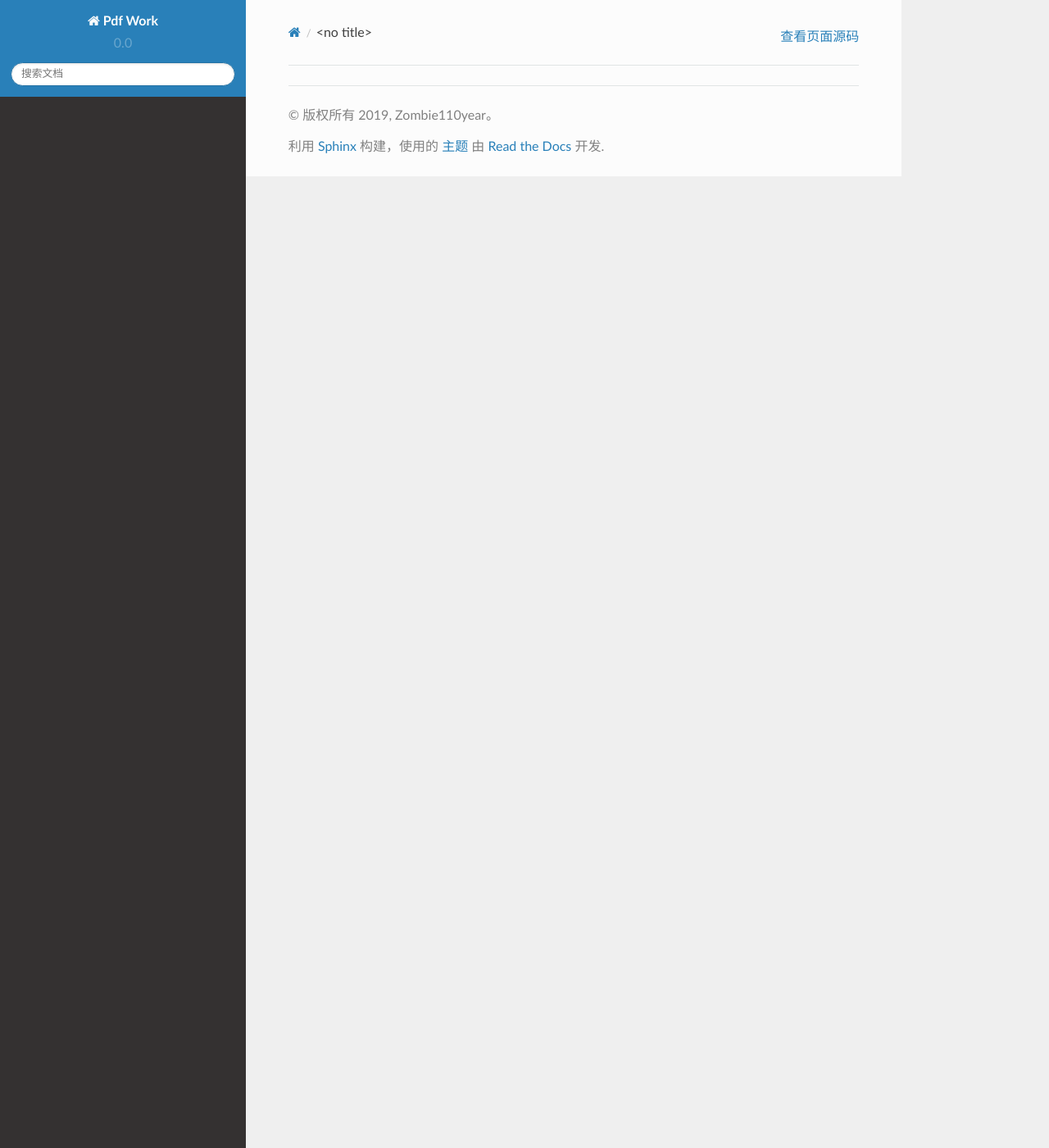
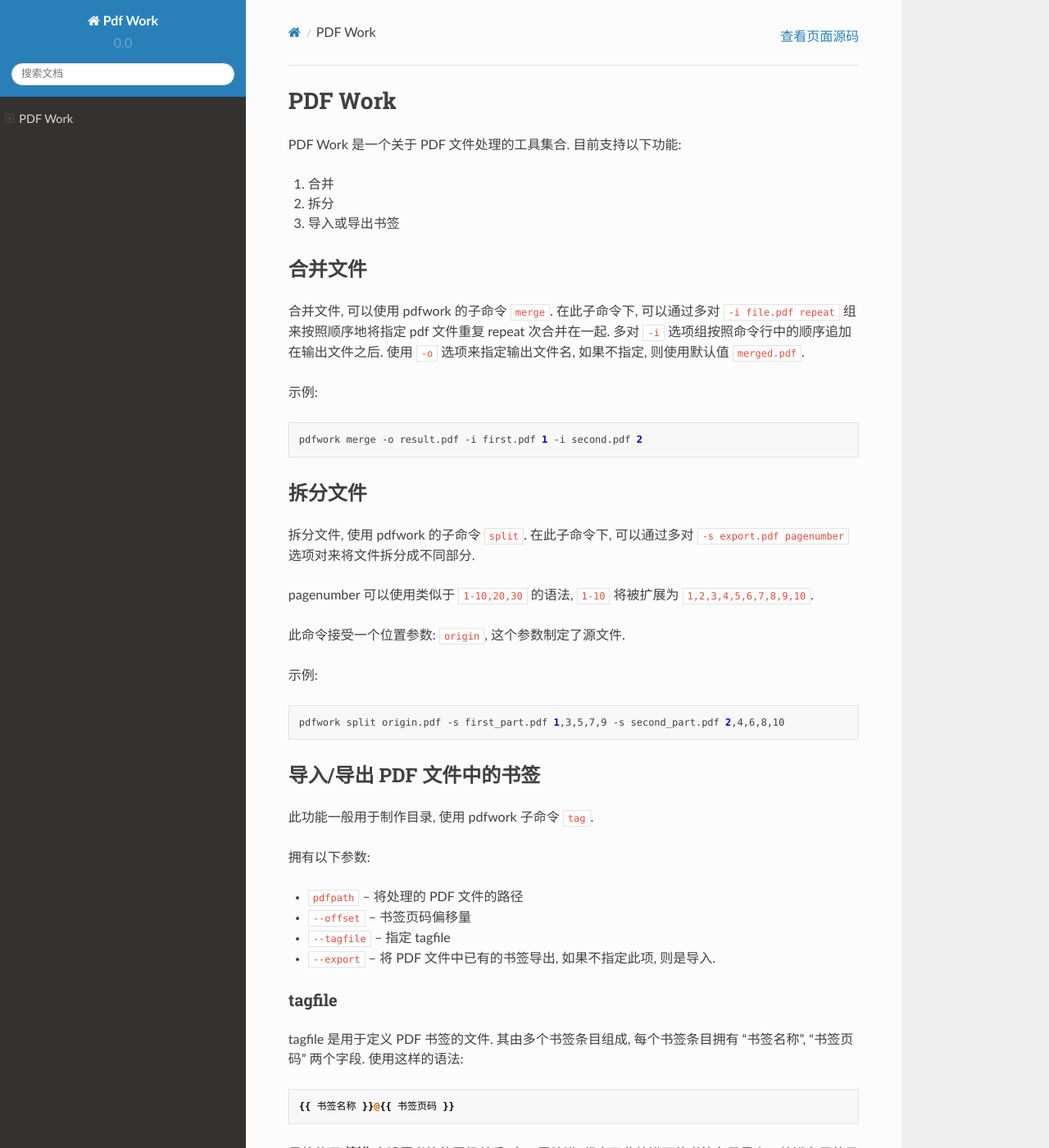
Before and after one commit to zombie110year/pdfwork, a Sphinx documentation site: the page built from docs/index.rst, in a window 1280 px wide and 1400 px high. Shown: the whole window at 82% size. Built offline with Sphinx 7.4.7 and the Read the Docs theme 2.0.0, drawn with Linux system fonts in a browser that asks for light colours; some of the changed text lies outside the part shown.

Commit message:
添加了文档

```diff
--- a/docs/index.rst
+++ b/docs/index.rst
@@ -1,2 +1,72 @@
-.. toctree::
-    :maxdepth: 2
+########
+PDF Work
+########
+
+PDF Work 是一个关于 PDF 文件处理的工具集合.
+目前支持以下功能:
+
+1.  合并
+2.  拆分
+3.  导入或导出书签
+
+合并文件
+========
+
+合并文件, 可以使用 pdfwork 的子命令 ``merge``.
+在此子命令下,
+可以通过多对 ``-i file.pdf repeat`` 组来按照顺序地将指定 pdf 文件重复 repeat 次合并在一起.
+多对 ``-i`` 选项组按照命令行中的顺序追加在输出文件之后.
+使用 ``-o`` 选项来指定输出文件名, 如果不指定, 则使用默认值 ``merged.pdf``.
+
+示例:
+
+.. code-block:: sh
+
+    pdfwork merge -o result.pdf -i first.pdf 1 -i second.pdf 2
+
+
+拆分文件
+========
+
+拆分文件, 使用 pdfwork 的子命令 ``split``.
+在此子命令下, 可以通过多对 ``-s export.pdf pagenumber`` 选项对来将文件拆分成不同部分.
+
+pagenumber 可以使用类似于 ``1-10,20,30`` 的语法, ``1-10`` 将被扩展为 ``1,2,3,4,5,6,7,8,9,10``.
+
+此命令接受一个位置参数: ``origin``, 这个参数制定了源文件.
+
+示例:
+
+.. code-block:: sh
+
+    pdfwork split origin.pdf -s first_part.pdf 1,3,5,7,9 -s second_part.pdf 2,4,6,8,10
+
+导入/导出 PDF 文件中的书签
+==========================
+
+此功能一般用于制作目录, 使用 pdfwork 子命令 ``tag``.
+
+拥有以下参数:
+
+-   ``pdfpath``     --  将处理的 PDF 文件的路径
+-   ``--offset``    --  书签页码偏移量
+-   ``--tagfile``   --  指定 tagfile
+-   ``--export``    --  将 PDF 文件中已有的书签导出, 如果不指定此项, 则是导入.
+
+tagfile
+-------
+
+tagfile 是用于定义 PDF 书签的文件. 其由多个书签条目组成,
+每个书签条目拥有 "书签名称", "书签页码" 两个字段. 使用这样的语法::
+
+    {{ 书签名称 }}@{{ 书签页码 }}
+
+另外使用 **缩进** 来设置书签的层级关系. 多一层缩进,
+代表了此缩进下的书签条目是上一缩进条目的子条目.
+
+
+offset
+------
+
+偏移量. 由于 PDF 文件的扉页, 封面, 或者其他未计入目录的页面, 导致逻辑页码和文件页码不一致.
+因此使用 offset 来进行设置.
```
